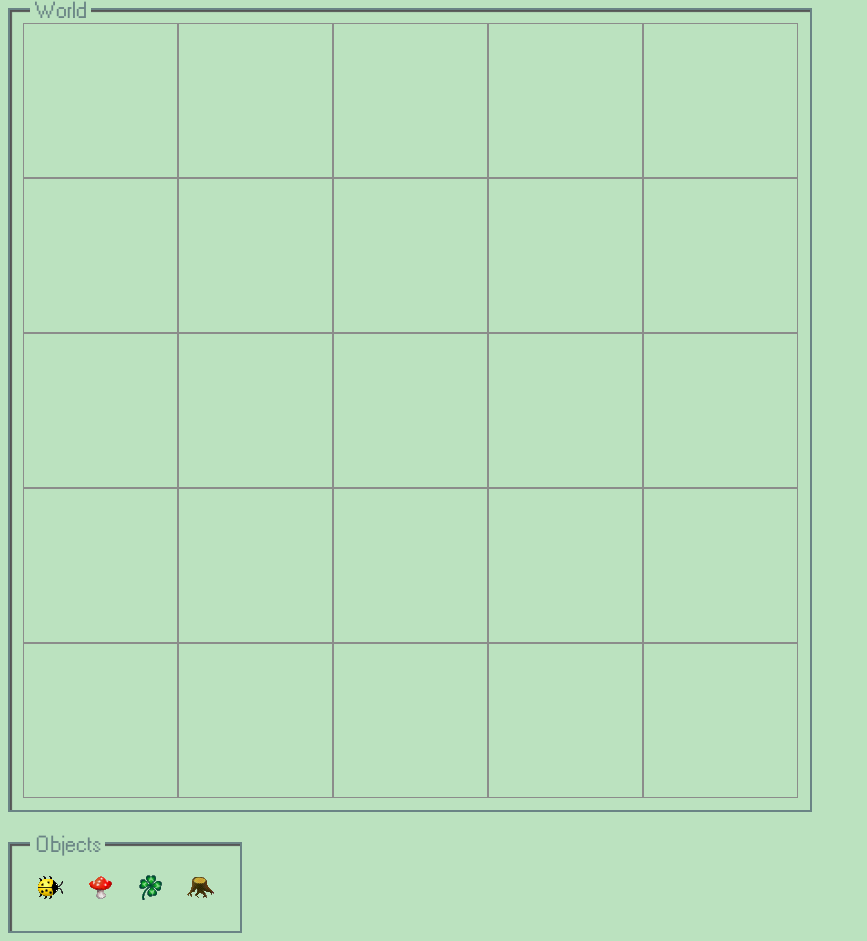
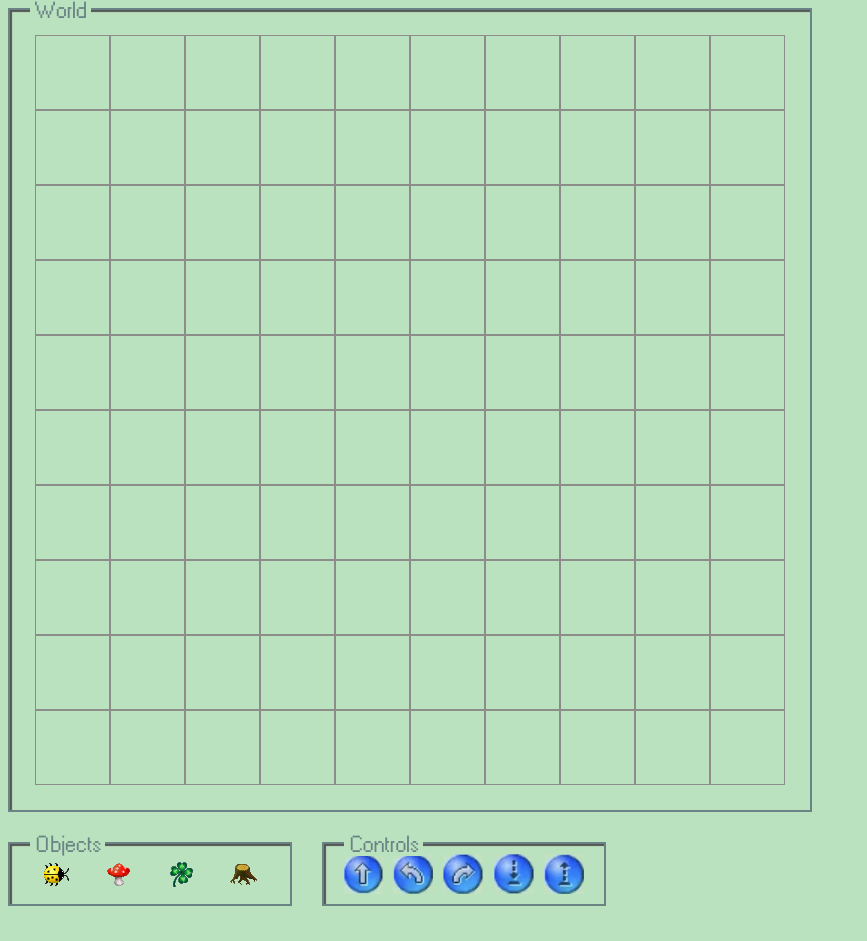
Before and after one commit to eding888/karascript, a plain HTML site: page index.html in a window 1280 px wide. Shown: the whole page, without its empty margins (0-867 px from the left). After the commit the page ends 914 px from the top, so only its background shows below. Drawn offline with Linux system fonts and the light colour scheme.

Commit message:
Add arrow buttons for moving kara

```diff
--- a/board.js
+++ b/board.js
@@ -36,7 +36,6 @@ export function tileAtPxLocation(x, y) {
 };
 
 function checkForRepeats(tileIndexX, tileIndexY, theoreticalObject) {
-  console.log(tiles[tileIndexY][tileIndexX].current);
   const instances = [0, 0, 0, 0];
   for (let i = 0; i< tiles[tileIndexY][tileIndexX].current.length; i++) {
     switch (tiles[tileIndexY][tileIndexX].current[i]) {
@@ -101,6 +100,7 @@ export function updateTile (tileIndexX, tileIndexY, operation, object = null) {
         case 'kara':
           img.src = './icons/kara.png';
           tiles[tileIndexY][tileIndexX].current.push(1);
+          img.style.zIndex = 99;
           break;
         case 'mushroom':
           console.log('hi');
@@ -109,6 +109,7 @@ export function updateTile (tileIndexX, tileIndexY, operation, object = null) {
           break;
         case 'leaf':
           img.src = './icons/leaf.png';
+          img.style.zIndex = 0;
           tiles[tileIndexY][tileIndexX].current.push(3);
           break;
         case 'tree':
@@ -118,6 +119,12 @@ export function updateTile (tileIndexX, tileIndexY, operation, object = null) {
         default:
           break;
       }
+      img.addEventListener('click', () => {
+        tiles[tileIndexY][tileIndexX].current = [];
+        while (tiles[tileIndexY][tileIndexX].tile.firstChild) {
+          tiles[tileIndexY][tileIndexX].tile.removeChild(tiles[tileIndexY][tileIndexX].tile.firstChild);
+      }
+      })
       img.style.height = `${boardLocatorInfo.tileSize -10}px`;
       console.log(tiles);
       tile.appendChild(img);
--- a/index.html
+++ b/index.html
@@ -18,12 +18,22 @@
     <div id = 'board'>
     </div>
   </div>
+  <div id = 'controls'>
   <div id = 'objects-box'>
     <div class = 'caption'>Objects</div>
-      <img id = 'kara' src="./icons/kara.png" draggable="true"/>
-      <img id = 'mushroom' src="./icons/mushroom.png" draggable="true"/>
-      <img id = 'leaf' src="./icons/leaf.png" draggable="true"/>
-      <img id = 'tree' src="./icons/tree.png" draggable="true"/>
+    <img id = 'kara' src="./icons/kara.png" draggable="true"/>
+    <img id = 'mushroom' src="./icons/mushroom.png" draggable="true"/>
+    <img id = 'leaf' src="./icons/leaf.png" draggable="true"/>
+    <img id = 'tree' src="./icons/tree.png" draggable="true"/>
+  </div>
+  <div id = 'objects-box'>
+    <div class = 'caption'>Controls</div>
+    <img id = 'upArrow' class= 'arrows' src="./assets/upArrow.png"/>
+    <img id = 'rotateLeftArrow' class= 'arrows' src="./assets/rotateLeftArrow.png"/>
+    <img id = 'rotateRightArrow' class= 'arrows' src="./assets/rotateRightArrow.png"/>
+    <img id = 'putDownButton' class= 'arrows' src="./assets/putDownButton.png"/>
+    <img id = 'pickUpButton' class= 'arrows' src="./assets/pickUpButton.png"/>
+  </div>
   </div>
 
 </body>
--- a/object-drag-events/dragInKara.js
+++ b/object-drag-events/dragInKara.js
@@ -53,4 +53,4 @@ kara.addEventListener("dragend", (e) => {
   }
 });
 
-updateBoard(5, 5);
+updateBoard(10, 10);
--- a/styles.css
+++ b/styles.css
@@ -42,24 +42,28 @@ img {
   width: 800px;
   border: 2px #6a8485 solid;
 }
-#objects {
+#controls{
   display: flex;
+  gap: 30px;
 }
+
 #objects-box {
   display: flex;
   justify-content: space-around;
   align-items: center;
   margin-top: 30px;
   position: relative;
-  padding-top: 30px;
-  padding-bottom: 30px;
+  padding-top: 10px;
+  padding-bottom: 10px;
   padding-left: 15px;
   padding-right: 15px;
-  width: 200px;
+  width: 250px;
   border: 2px #6a8485 solid;
   box-shadow: 2px 2px 1px #555 inset;
 }
-
+.arrows {
+  height: 40px;
+}
 .row{
   display: flex;
   flex: auto;
```
Also changed, not shown: assets/pickUpButton.png (added), assets/putDownButton.png (added), assets/rotateLeftArrow.png (added), assets/rotateRightArrow.png (added), assets/upArrow.png (added).
